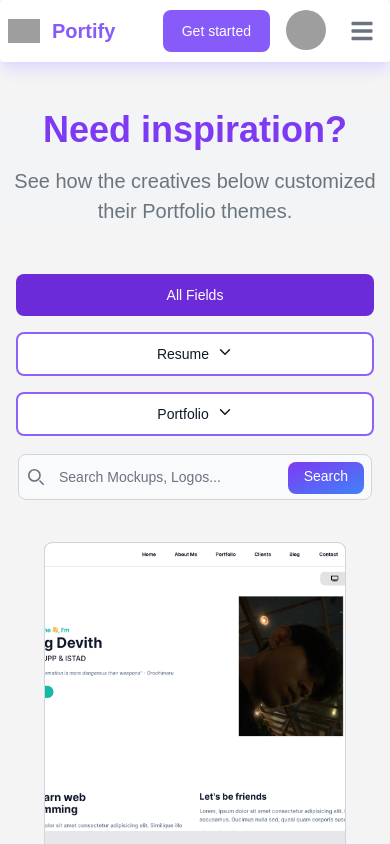
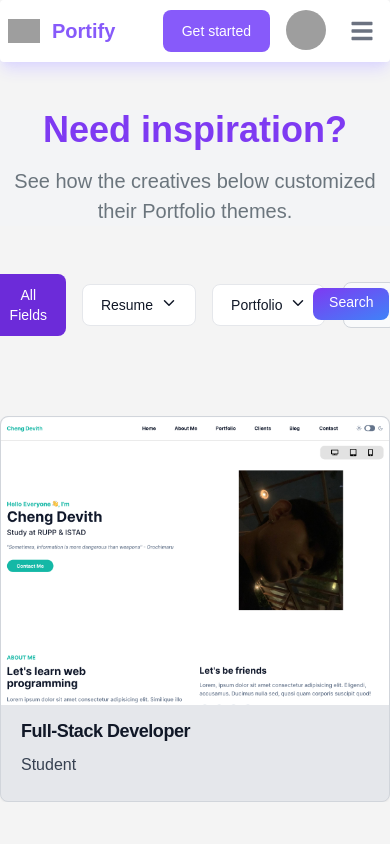
Before and after one commit to chengdevith/Portfolio-Builder, a React (Vite) app: page /template in a window 390 px wide. Shown: the top 844 px of the page. Built offline with nearby package versions, Linux system fonts and the light colour scheme; grey boxes are pictures that could not be loaded.

Commit message:
add NavNotLogIn

```diff
--- /dev/null
+++ b/src/components/NavNotLogInComponent.jsx
@@ -0,0 +1,56 @@
+import { useLocation } from "react-router-dom";
+import {
+  Button,
+  Navbar,
+  NavbarBrand,
+  NavbarCollapse,
+  NavbarLink,
+  NavbarToggle,
+} from "flowbite-react";
+import DropDownProfile from "./DropDownProfile";
+
+const NavNotLogInComponent = () => {
+  const location = useLocation();
+
+  const getActiveClass = (path) => {
+    return location.pathname === path
+      ? "border-b-2 border-color-primary text-color-primary" // Active state
+      : "text-gray-500 hover:text-color-primary"; // Default state
+  };
+
+  return (
+    <Navbar fluid rounded className="lg:!px-[150px] shadow-lg shadow-purple-200 sticky top-0 z-20">
+      <NavbarBrand href="/">
+        <img
+          src="https://encrypted-tbn0.gstatic.com/images?q=tbn:ANd9GcQltIAHUYT6u7GKhj-UIX_fU1Pf0sySCFH_aw&s"
+          className="mr-3 h-6 sm:h-9"
+          alt="Flowbite React Logo"
+        />
+        <span className="self-center whitespace-nowrap text-xl font-semibold dark:text-white text-color-primary">
+          Portify
+        </span>
+      </NavbarBrand>
+      <div className="flex md:order-2 gap-4">
+        <Button className="!bg-transparent text-color-primary !border-color-primary hover:!bg-purple-100">Log In</Button>
+        <Button className="!bg-color-primary hover:!bg-color-secondary">Get started</Button>
+        <NavbarToggle />
+      </div>
+      <NavbarCollapse>
+        <NavbarLink href="/" className={`nav-link ${getActiveClass("/")}`}>
+          Home
+        </NavbarLink>
+        <NavbarLink href="/template" className={`nav-link ${getActiveClass("/template")}`}>
+          Template
+        </NavbarLink>
+        <NavbarLink href="/blog" className={`nav-link ${getActiveClass("/blog")}`}>
+          Blog
+        </NavbarLink>
+        <NavbarLink href="/about" className={`nav-link ${getActiveClass("/about")}`}>
+          About
+        </NavbarLink>
+      </NavbarCollapse>
+    </Navbar>
+  );
+};
+
+export default NavNotLogInComponent;
--- a/src/components/ProfileComponent.jsx
+++ b/src/components/ProfileComponent.jsx
@@ -2,14 +2,13 @@ import React from "react";
 import { FaRegUser } from "react-icons/fa";
 import {
   IoIosArrowForward,
-  IoIosNotificationsOutline,
   IoMdLogOut,
 } from "react-icons/io";
 import { CiSettings } from "react-icons/ci";
 
 function ProfileComponent() {
   return (
-    <div className="w-30 lg:w-96 bg-white  px-4 py-7 absolute right-1 top-16 duration-200 ease-out z-50 rounded-lg">
+    <div className="w-30 lg:w-72 bg-white  px-4 py-7 absolute right-1 top-16 duration-200 ease-out z-50 rounded-lg">
       <div className="flex  items-center gap-3">
         <div className="w-16 h-16">
           <img
@@ -40,13 +39,7 @@ function ProfileComponent() {
           </div>
           <IoIosArrowForward />
         </div>
-        <div className="flex justify-between p-2 bg-white items-center rounded-l hover:bg-slate-100">
-          <div className="flex gap-2 items-center">
-            <IoIosNotificationsOutline className="text-xl" />
-            <p>Notification</p>
-          </div>
-          <p className="text-sm">Allow</p>
-        </div>
+
 
         <div className="flex gap-2 items-center bg-white p-2 rounded-l hover:bg-slate-100">
           <IoMdLogOut className="text-xl" />
--- a/src/components/TemplateComponents/FilterComponent.jsx
+++ b/src/components/TemplateComponents/FilterComponent.jsx
@@ -1,5 +1,5 @@
 import React, { useState } from "react";
-import { Button, Dropdown } from "flowbite-react";
+import { Button, Dropdown, Card } from "flowbite-react";
 import { IoChevronDownOutline } from "react-icons/io5";
 import CardLists from "../../mock-data/cardList";
 import TemplateCardComponent from "./TemplateCardComponent";
@@ -27,13 +27,12 @@ const FilterComponent = () => {
   });
 
   return (
-    <div className="m-auto px-4 sm:px-6 lg:px-8">
-      <div className="flex flex-col sm:flex-row gap-4 mb-10 sm:mb-20 justify-center items-center">
+    <div className=" m-auto">
+      <div className="flex gap-4 mb-20 justify-center items-center">
         {/* All Fields Button */}
         <Button
           color={filters.type === "" ? "purple" : "gray"}
           onClick={() => setFilters({ type: "", category: "" })}
-          className="w-full sm:w-auto "
         >
           All Fields
         </Button>
@@ -44,31 +43,24 @@ const FilterComponent = () => {
           dismissOnClick={false}
           inline
           renderTrigger={() => (
-            <Button
-              color={filters.type === "Resume" ? "purple" : "gray"}
-              className="w-full sm:w-auto border-2 border-purple-500"
-            >
+            <Button color={filters.type === "Resume" ? "purple" : "gray"}>
               Resume
               <IoChevronDownOutline className="w-4 h-4 ml-2" />
             </Button>
           )}
-          className="min-w-[200px] bg-white dark:bg-gray-800 rounded-lg shadow-lg border border-gray-200 dark:border-gray-700"
         >
           <Dropdown.Item
             onClick={() => setFilters({ type: "Resume", category: "" })}
-            className="hover:bg-gray-100 dark:hover:bg-gray-700"
           >
             All Fields of Resume
           </Dropdown.Item>
           <Dropdown.Item
             onClick={() => setFilters({ type: "Resume", category: "Student" })}
-            className="hover:bg-gray-100 dark:hover:bg-gray-700"
           >
             Student
           </Dropdown.Item>
           <Dropdown.Item
             onClick={() => setFilters({ type: "Resume", category: "Beginner" })}
-            className="hover:bg-gray-100 dark:hover:bg-gray-700"
           >
             Beginner
           </Dropdown.Item>
@@ -76,7 +68,6 @@ const FilterComponent = () => {
             onClick={() =>
               setFilters({ type: "Resume", category: "Professional" })
             }
-            className="hover:bg-gray-100 dark:hover:bg-gray-700"
           >
             Professional
           </Dropdown.Item>
@@ -88,19 +79,14 @@ const FilterComponent = () => {
           dismissOnClick={false}
           inline
           renderTrigger={() => (
-            <Button
-              color={filters.type === "Portfolio" ? "purple" : "gray"}
-              className="w-full sm:w-auto border-2 border-purple-500"
-            >
+            <Button color={filters.type === "Portfolio" ? "purple" : "gray"}>
               Portfolio
               <IoChevronDownOutline className="w-4 h-4 ml-2" />
             </Button>
           )}
-          className="min-w-[200px] bg-white dark:bg-gray-800 rounded-lg shadow-lg border border-gray-200 dark:border-gray-700"
         >
           <Dropdown.Item
             onClick={() => setFilters({ type: "Portfolio", category: "" })}
-            className="hover:bg-gray-100 dark:hover:bg-gray-700"
           >
             All Fields of Portfolio
           </Dropdown.Item>
@@ -108,7 +94,6 @@ const FilterComponent = () => {
             onClick={() =>
               setFilters({ type: "Portfolio", category: "Student" })
             }
-            className="hover:bg-gray-100 dark:hover:bg-gray-700"
           >
             Student
           </Dropdown.Item>
@@ -116,7 +101,6 @@ const FilterComponent = () => {
             onClick={() =>
               setFilters({ type: "Portfolio", category: "Beginner" })
             }
-            className="hover:bg-gray-100 dark:hover:bg-gray-700"
           >
             Beginner
           </Dropdown.Item>
@@ -124,14 +108,13 @@ const FilterComponent = () => {
             onClick={() =>
               setFilters({ type: "Portfolio", category: "Professional" })
             }
-            className="hover:bg-gray-100 dark:hover:bg-gray-700"
           >
             Professional
           </Dropdown.Item>
         </Dropdown>
 
         {/* Custom Search Bar */}
-        <form className="w-full sm:w-1/2" onSubmit={handleSearch}>
+        <form className="w-1/2" onSubmit={handleSearch}>
           <label
             htmlFor="default-search"
             className="mb-2 text-sm font-medium text-gray-900 sr-only dark:text-white"
@@ -167,7 +150,7 @@ const FilterComponent = () => {
             />
             <button
               type="submit"
-              className="pt-1 text-white absolute end-2.5 bottom-2 bg-gradient-to-br from-purple-600 to-blue-500 hover:bg-gradient-to-bl focus:ring-4 focus:outline-none focus:ring-blue-300 font-medium rounded-lg text-sm px-4 py-2 dark:bg-blue-600 dark:hover:bg-blue-700 dark:focus:ring-blue-800"
+              className="pt-1 text-white absolute end-2.5 bottom-2.5 bg-gradient-to-br from-purple-600 to-blue-500 hover:bg-gradient-to-bl focus:ring-4 focus:outline-none focus:ring-blue-300 font-medium rounded-lg text-sm px-4 py-2 dark:bg-blue-600 dark:hover:bg-blue-700 dark:focus:ring-blue-800"
             >
               Search
             </button>
@@ -176,7 +159,7 @@ const FilterComponent = () => {
       </div>
 
       {/* Display Filtered Data */}
-      <div className="max-w-screen-xl m-auto cardList grid grid-cols-1 sm:grid-cols-2 xl:grid-cols-3 gap-12 mb-10 sm:px-1 px-7">
+      <div className="max-w-screen-xl m-auto cardList grid xl:grid-cols-3 sm:grid-cols-2 gap-20 e">
         {filteredData.map((e) => {
           return (
             <TemplateCardComponent
```
